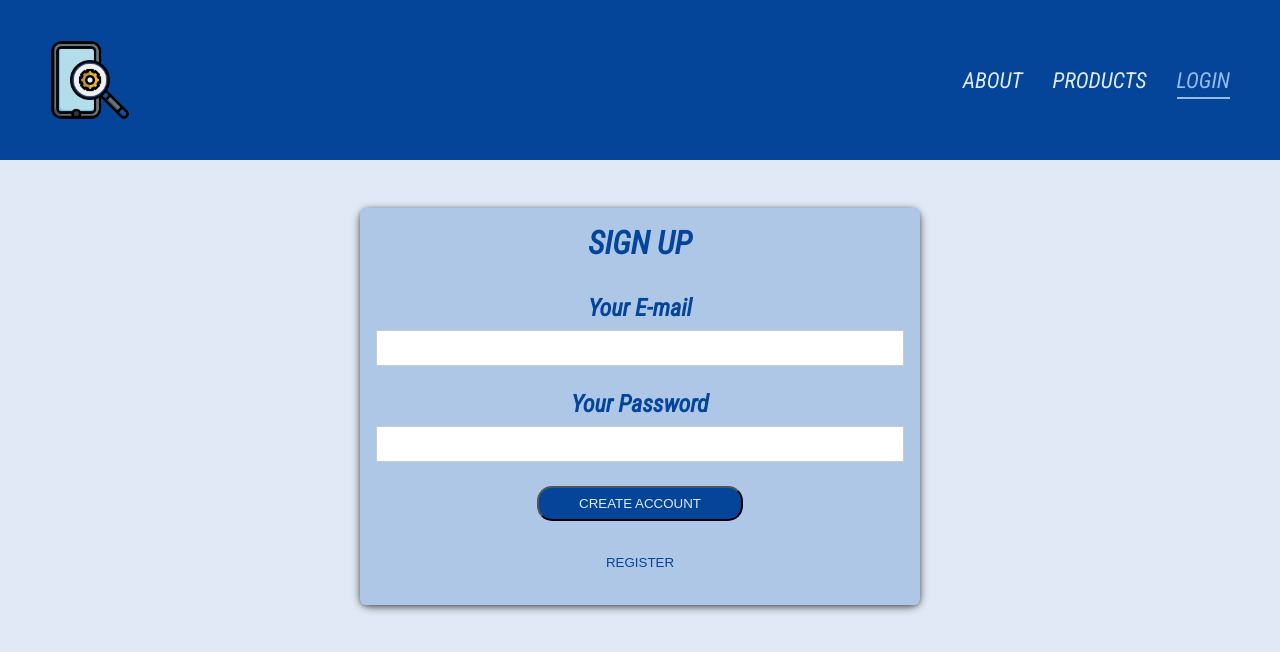
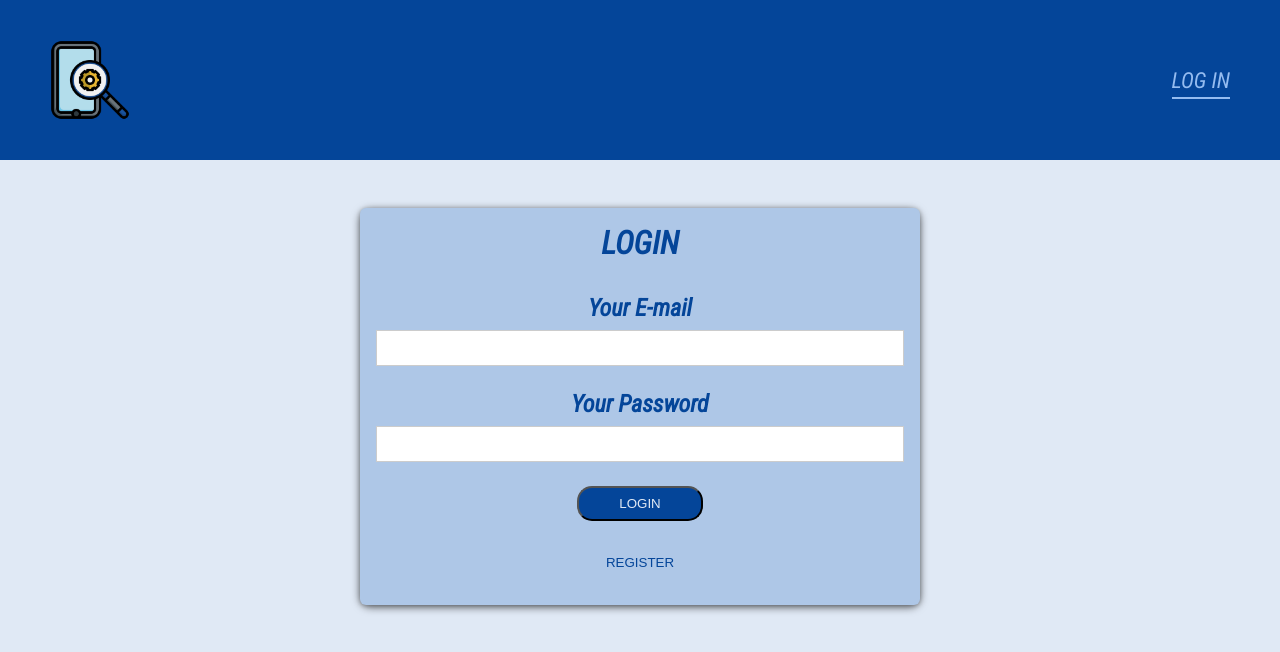
Before and after one commit to MuP0claB/Phone-Picker, a React (Create React App) app: page /login in a window 1280 px wide. Shown: the top 652 px of the page. Built offline with nearby package versions, Linux system fonts and the light colour scheme.

Commit message:
Added more functionality on toggle button

```diff
--- a/src/App.js
+++ b/src/App.js
@@ -7,11 +7,11 @@ import RegistrationPage from "./pages/RegistrationPage";
 import LoginPage from "./pages/LoginPage";
 import PhonesPage from "./pages/PhonesPage";
 
-import Header from './components/Layout/Header/Header';
+import Header from "./components/Layout/Header/Header";
 import AuthContext from "./store/auth-context";
 
 function App() {
- const authCtx = useContext(AuthContext);
+  const authCtx = useContext(AuthContext);
 
   return (
     <div>
@@ -22,7 +22,11 @@ function App() {
           <Route path="/welcome/*" element={<WelcomePage />} />
           <Route path="/about" element={<AboutPage />} />
           <Route path="/registration" element={<RegistrationPage />} />
-          <Route path="/login" element={<LoginPage />} />
+          <Route
+            path="/login"
+            element={!authCtx.isLoggedIn && <LoginPage />}
+            elements={authCtx.isLoggedIn && <Navigate to="/phones" />}
+          />
           <Route path="/phones" element={<PhonesPage />} />
         </Routes>
       </main>
--- a/src/components/Auth/LoginForm.js
+++ b/src/components/Auth/LoginForm.js
@@ -11,7 +11,7 @@ const LoginForm = () => {
 
   const authCtx = useContext(AuthContext);
 
-  const [isReg, setIsReg] = useState();
+  const [isReg, setIsReg] = useState(true);
 
   const switchHandler = () => {
     setIsReg((prevState) => !prevState);
@@ -28,11 +28,15 @@ const LoginForm = () => {
       <form className={styles.form} onSubmit={submitHandler}>
         <h1>{isReg ? "LOGIN" : "SIGN UP"}</h1>
         <div>
-          <label htmlFor="email">Your E-mail</label>
+          <label htmlFor="email">
+            {isReg ? "Your E-mail" : "Enter E-mail"}
+          </label>
           <input type="email" id="email" required ref={emailInputRef} />
         </div>
         <div>
-          <label htmlFor="password">Your Password</label>
+          <label htmlFor="password">
+            {isReg ? "Your Password" : "Enter Password"}
+          </label>
           <input
             type="password"
             id="password"
@@ -41,9 +45,13 @@ const LoginForm = () => {
           />
         </div>
         <div className={styles.btn}>
-          <button type="submit">CREATE ACCOUNT</button>
-          <button type="button" className={styles.toggle}>
-            {isReg ? "LOGIN WITH EXISTING ACCOUNT" : "REGISTER"}
+          <button type="submit">{isReg ? "LOGIN" : "CREATE ACCOUNT"}</button>
+          <button
+            type="button"
+            className={styles.toggle}
+            onClick={switchHandler}
+          >
+            {!isReg ? "LOGIN WITH EXISTING ACCOUNT" : "REGISTER"}
           </button>
         </div>
       </form>
--- a/src/components/Layout/Header/Header.js
+++ b/src/components/Layout/Header/Header.js
@@ -19,6 +19,7 @@ const Header = () => {
           </div>
           <nav className={styles.nav}>
             <ul>
+              {authCtx.isLoggedIn && (
                 <li>
                   <NavLink
                     className={(navData) =>
@@ -29,6 +30,8 @@ const Header = () => {
                     ABOUT
                   </NavLink>
                 </li>
+              )}
+              {authCtx.isLoggedIn && (
                 <li>
                   <NavLink
                     className={(navData) =>
@@ -39,6 +42,8 @@ const Header = () => {
                     PRODUCTS
                   </NavLink>
                 </li>
+              )}
+              {!authCtx.isLoggedIn && (
                 <li>
                   <NavLink
                     className={(navData) =>
@@ -46,9 +51,10 @@ const Header = () => {
                     }
                     to="/login"
                   >
-                  LOGIN
+                    LOG IN
                   </NavLink>
                 </li>
+              )}
             </ul>
           </nav>
         </div>
--- a/src/store/auth-context.js
+++ b/src/store/auth-context.js
@@ -1,15 +1,14 @@
 import React, { useState } from "react";
 
 const AuthContext = React.createContext({
-    token: '',
+  token: "",
   isLoggedIn: false,
   login: (token) => {},
   logout: () => {},
 });
 
-const storedToken = localStorage.getItem('token');
-const storedExpDate = localStorage.getItem('expDate');
-
+const storedToken = localStorage.getItem("token");
+const storedExpDate = localStorage.getItem("expDate");
 
 export const AuthContextProvider = (props) => {
   const [token, setToken] = useState(null);
@@ -20,7 +19,18 @@ export const AuthContextProvider = (props) => {
 
   const logoutHandler = () => {};
 
-    return <AuthContext.Provider>{props.children}</AuthContext.Provider>
-}
+  const contextValue = {
+    token,
+    isLoggedIn: userIsLoggedIn,
+    login: loginHandler,
+    logout: logoutHandler,
+  };
+
+  return (
+    <AuthContext.Provider value={contextValue}>
+      {props.children}
+    </AuthContext.Provider>
+  );
+};
 
 export default AuthContext;
```
Lines whose indentation alone changed are shown as unchanged.
